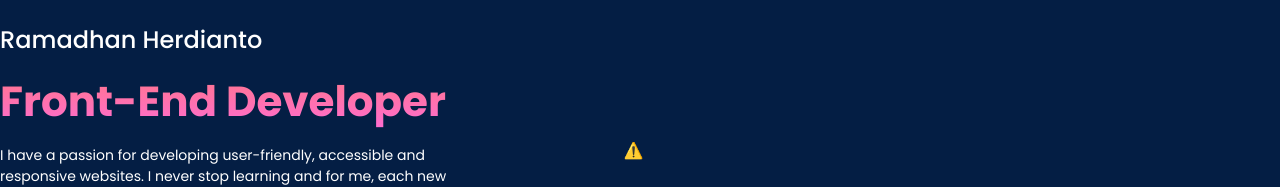
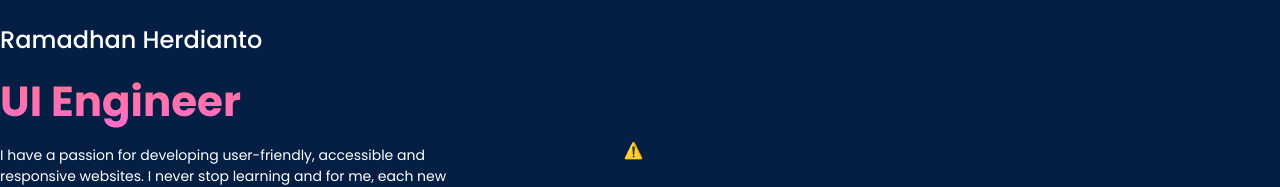
Before and after one commit to ramaherdianto/rama-portfolio, a React (Vite) app: page / in a window 1280 px wide. Shown: the part 249-436 px from the top of the page. Built offline with nearby package versions, Linux system fonts and the light colour scheme; no server answers.

Commit message:
feat: update jumbotron

```diff
--- a/package.json
+++ b/package.json
@@ -21,6 +21,7 @@
     "postcss": "^8.4.21",
     "sass": "^1.57.1",
     "tailwindcss": "^3.2.4",
+    "typewriter-effect": "^2.19.0",
     "vite": "^4.0.0"
   }
 }
--- a/src/components/Jumbotron.jsx
+++ b/src/components/Jumbotron.jsx
@@ -1,4 +1,5 @@
 import React from 'react';
+import TypewriterClass from 'typewriter-effect';
 import Button from './Button';
 
 const Jumbotron = () => {
@@ -12,7 +13,14 @@ const Jumbotron = () => {
                     id='job-title'
                     className='text-[24px] md:text-[32px] xl:text-[42px] font-bold whitespace-pre-wrap'
                 >
-                    Front-End Developer
+                    <TypewriterClass
+                        options={{
+                            autoStart: true,
+                            loop: true,
+                            delay: 30,
+                            strings: ['Front-End Developer', 'UI Engineer'],
+                        }}
+                    />
                 </span>
                 <p className='w-[90%] sm:w-[80%] md:w-[95%] lg:w-[90%] xl:w-[80%] text-[12px] md:text-[12px] lg:text-[14px] text-light'>
                     I have a passion for developing user-friendly, accessible and responsive
--- a/src/components/MainContent.jsx
+++ b/src/components/MainContent.jsx
@@ -6,7 +6,7 @@ const MainContent = () => {
     return (
         <>
             <Navbar />
-            <header className='relative max-w-7xl mt-[150px] sm:mt-[150px] md:mt-[100px] lg:mt-0 mx-auto px-4 sm:px-4 md:px-4 lg:px-4 xl:px-0 2xl:px-0 min-h-full lg:min-h-screen xl:min-h-screen flex items-center'>
+            <header className='relative max-w-7xl mt-[150px] sm:mt-[150px] md:mt-[100px] lg:mt-[100px] xl:mt-0 mx-auto px-4 sm:px-4 md:px-4 lg:px-4 xl:px-0 2xl:px-0 min-h-full xl:min-h-screen flex items-center'>
                 <Jumbotron />
             </header>
         </>
```
Also changed, not shown: 1 other file (tests, documents, lock files or other folders).
